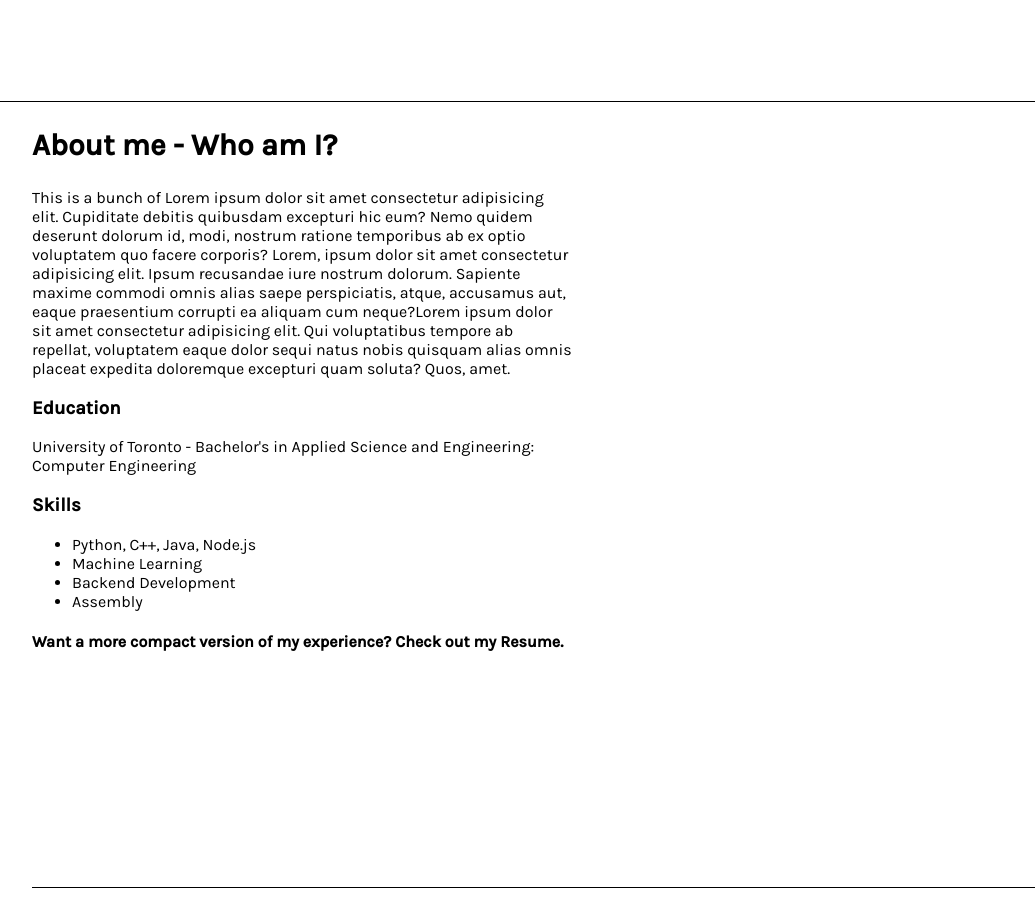
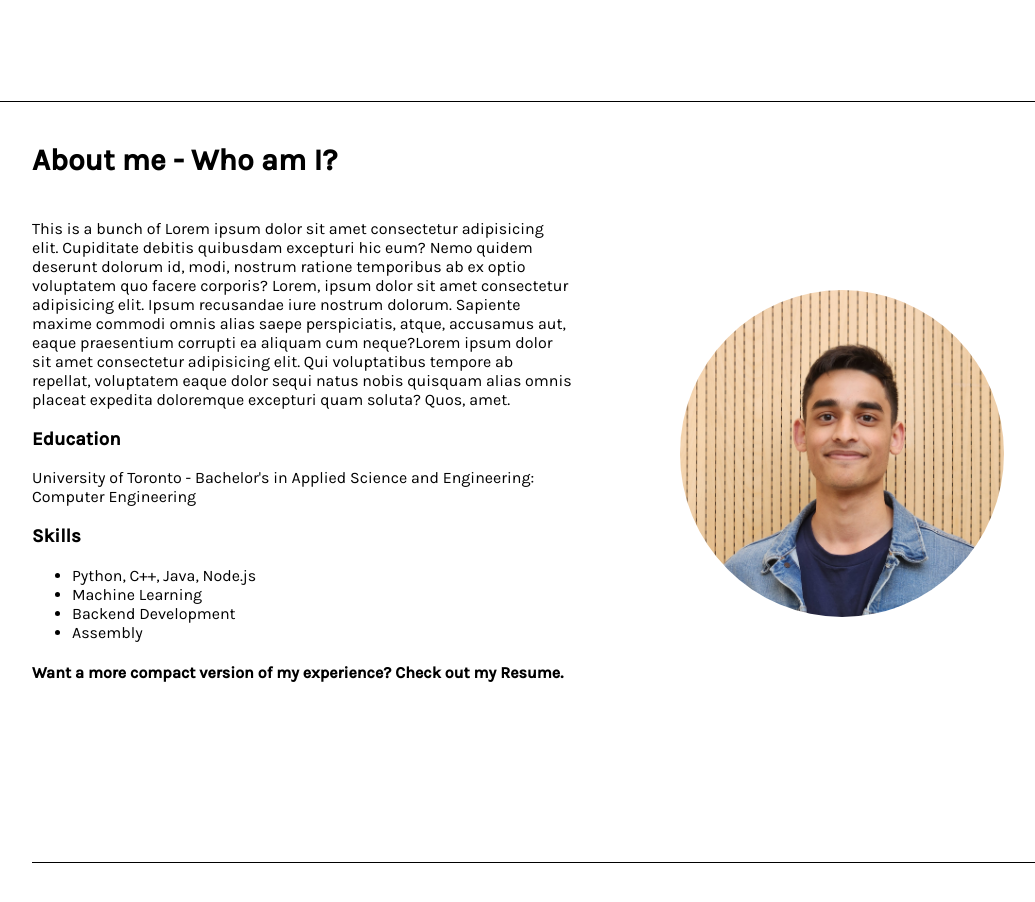
Before and after one commit to Ammar-V/Portfolio, a React (Create React App) app in the folder portfolio/: page / in a window 1280 px wide. Shown: the part 700-1602 px from the top of the page, without its empty margins (122-1157 px from the left). Built offline with nearby package versions, Linux system fonts and the light colour scheme.

Commit message:
Add profile picture and formatting

```diff
--- a/portfolio/src/Components/About.js
+++ b/portfolio/src/Components/About.js
@@ -1,8 +1,12 @@
+import me from "../me.jpg"
+
 const About = () => {
   return (
-    <div className="about-section">
+    <div id="about">
       <h2>About me - Who am I?</h2>
-      <div className="description">
+      <div className="about-content">
+        <div className="about-description">
+
           <p>
             This is a bunch of Lorem ipsum dolor sit amet consectetur adipisicing elit. Cupiditate debitis quibusdam excepturi hic eum? Nemo quidem deserunt dolorum id, modi, nostrum ratione temporibus ab ex optio voluptatem quo facere corporis? Lorem, ipsum dolor sit amet consectetur adipisicing elit. Ipsum recusandae iure nostrum dolorum. Sapiente maxime commodi omnis alias saepe perspiciatis, atque, accusamus aut, eaque praesentium corrupti ea aliquam cum neque?Lorem ipsum dolor sit amet consectetur adipisicing elit. Qui voluptatibus tempore ab repellat, voluptatem eaque dolor sequi natus nobis quisquam alias omnis placeat expedita doloremque excepturi quam soluta? Quos, amet.
           </p>
@@ -28,9 +32,12 @@ const About = () => {
           </div>
 
           <h4>Want a more compact version of my experience? Check out my Resume.</h4>
+        </div>
 
+        <img className="profile-picture" src={me} alt="Ammar Vora"/>
 
       </div>
+
     </div>
    );
 }
--- a/portfolio/src/Components/Navbar.js
+++ b/portfolio/src/Components/Navbar.js
@@ -9,7 +9,7 @@ const Navbar = () => {
           </Link>
           <div className="links">
             {/* <Link to="/">Ammar Vora</Link> */}
-            <Link to="/about">About</Link>
+            <a href="#about">About</a>
             <Link to="/experience">Experience</Link>
             <Link to="/portfolio">Projects</Link>
             <Link to="/contact">Contact</Link>
--- a/portfolio/src/index.css
+++ b/portfolio/src/index.css
@@ -2,6 +2,7 @@
 
 html {
   overflow-x: clip;
+  scroll-behavior: smooth;
 }
 
 body {
@@ -91,26 +92,42 @@ header {
   font-size: 80px;
 }
 
-.about-section {
+#about {
   height: auto;
   min-width: 100%;
-  /* max-height: 95vh; */
-  min-height: 95vh;
-
-
+  min-height: 90vh;
 
   text-align: left;
 
-  margin: 0 5%;
-
+  margin: 40px 5%;
   border-bottom: 1px solid #000;
 
 }
 
-.about-section h2 {
+#about h2 {
   font-size: 30px;
 }
 
-.about-section .description {
+.about-content {
+  display: flex;
+  justify-content: space-between;
+  align-self: baseline;
+}
+
+.about-description {
   max-width: 50%;
+
+  justify-self: baseline;
 }
+
+.profile-picture {
+  width: 30%;
+  height: auto;
+  border-radius: 50%;
+
+  align-self: center;
+  justify-self: right;
+
+  margin-right: 10%;
+
+}
```
Also changed, not shown: portfolio/src/me.jpg (added). Lines whose indentation alone changed are shown as unchanged.
